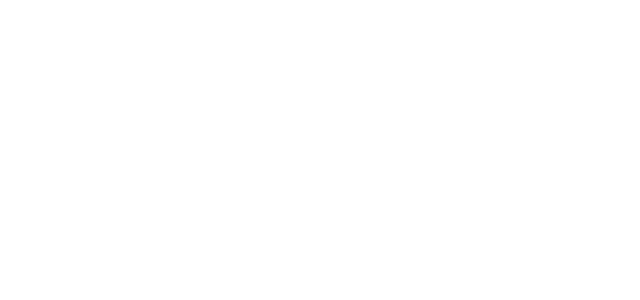
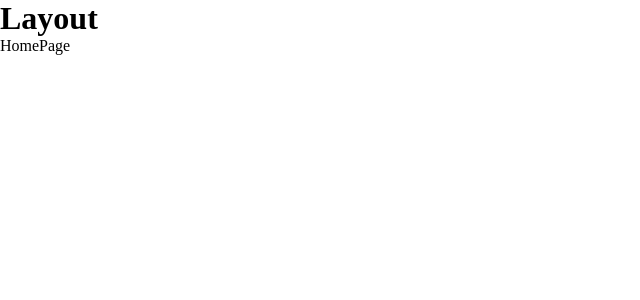
Before and after one commit to DianaZham/RS, a React (Vite) app in the folder frontend/: page / in a window 1280 px wide. Shown: the top 300 px of the page, without its empty margins (0-640 px from the left). Built offline with nearby package versions, Linux system fonts and the light colour scheme.

Commit message:
add routing and global layout

```diff
--- a/frontend/src/app/App.tsx
+++ b/frontend/src/app/App.tsx
@@ -1,9 +1,14 @@
 import React, {FC} from 'react'
 import {GlobalStyles} from './styles'
+import {RouterProvider} from 'react-router-dom'
+import {router} from './routes/router'
 
 const App: FC = () => {
     return (
-        <GlobalStyles/>
+        <>
+            <GlobalStyles/>
+            <RouterProvider router={router}/>
+        </>
     )
 }
 
--- /dev/null
+++ b/frontend/src/app/routes/path.ts
@@ -0,0 +1,4 @@
+export const enum Path {
+    Home = '/',
+    Other = 'other/'
+}
--- /dev/null
+++ b/frontend/src/app/routes/router.tsx
@@ -0,0 +1,17 @@
+import React from 'react'
+import {createBrowserRouter} from 'react-router-dom'
+
+import {Path} from './path'
+import {GlobalLayout} from '../../pages'
+import {HomePage} from '../../pages/home'
+
+export const router = createBrowserRouter([
+    {
+        path: Path.Home,
+        element: <GlobalLayout/>,
+        children: [{
+            path: Path.Home,
+            element: <HomePage/>
+        }]
+    }
+])
--- /dev/null
+++ b/frontend/src/pages/home/home.tsx
@@ -0,0 +1,9 @@
+import React, {FC} from 'react'
+
+const HomePage: FC = () => (
+    <div>HomePage</div>
+)
+
+HomePage.displayName = 'HomePage'
+
+export default HomePage
--- /dev/null
+++ b/frontend/src/pages/home/index.ts
@@ -0,0 +1 @@
+export {default as HomePage} from './home'
--- /dev/null
+++ b/frontend/src/pages/index.ts
@@ -0,0 +1 @@
+export {default as GlobalLayout} from './layout'
--- /dev/null
+++ b/frontend/src/pages/layout.tsx
@@ -0,0 +1,13 @@
+import React, {FC} from 'react'
+import {Outlet} from 'react-router-dom'
+
+const Layout: FC = () => (
+    <div>
+        <h1>Layout</h1>
+        <Outlet/>
+    </div>
+)
+
+Layout.displayName = 'Layout'
+
+export default Layout
```
Also changed, not shown: frontend/src/app/routes/index.ts (added).
